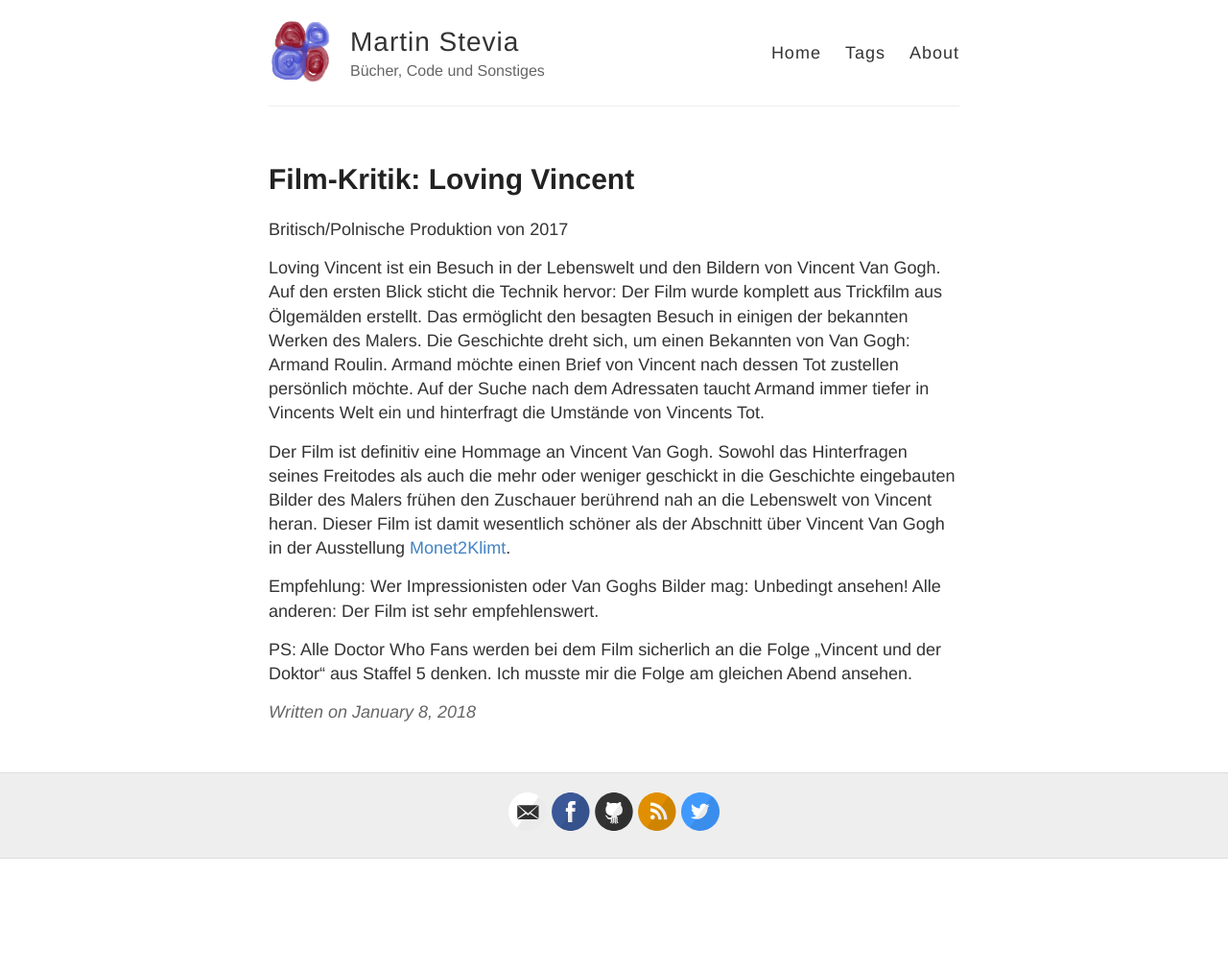
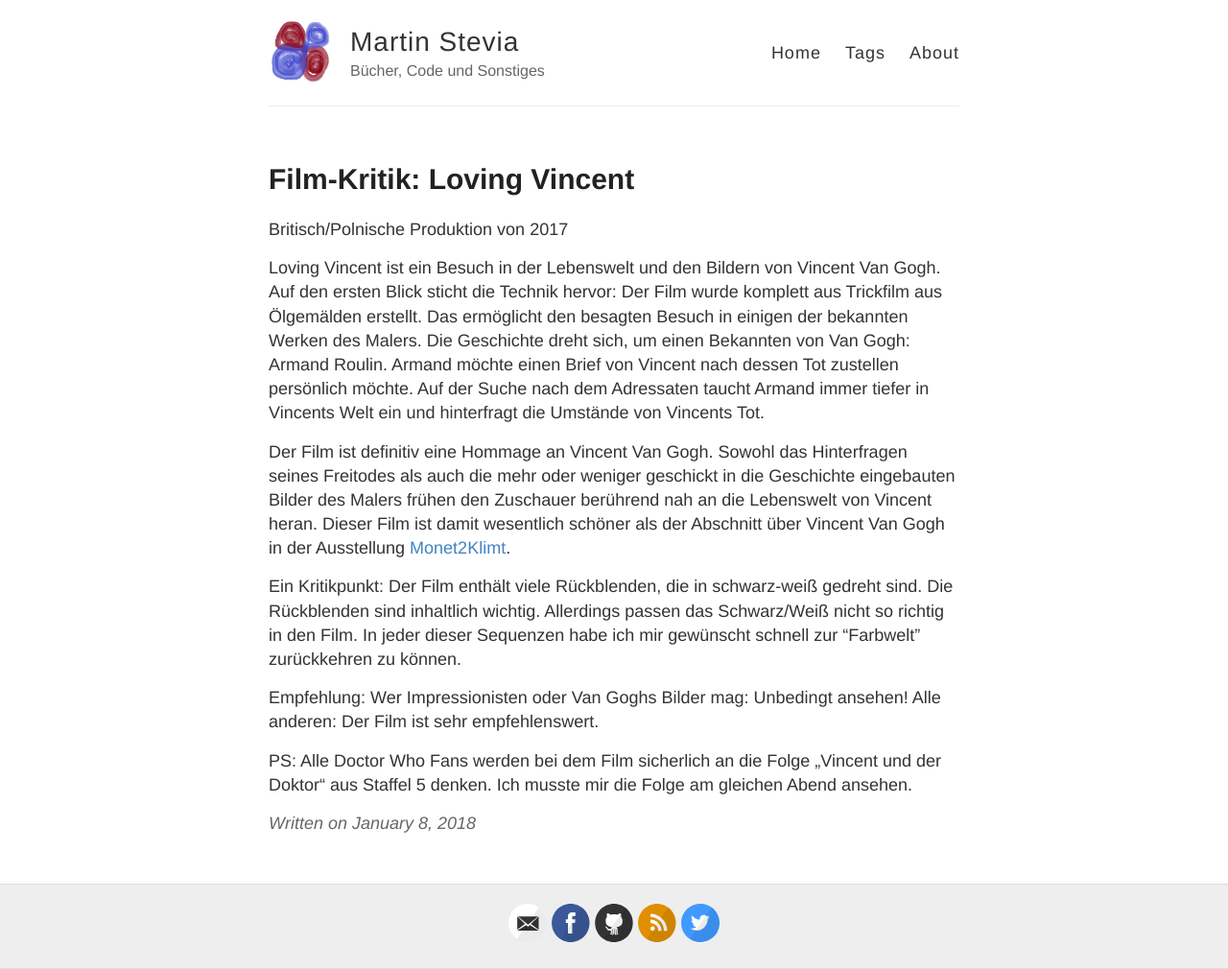
Before and after one commit to msuesskraut/msuesskraut.github.io, a Jekyll site: the page built from _posts/2018-1-8-Loving-Vincent.md, in a window 1280 px wide. Shown: the whole page at 96% size. Built offline with Jekyll 4.4.1, drawn with Linux system fonts in a browser that asks for light colours; before the commit the page ends 900 px from its top, so only the background shows below that.

Commit message:
Added critic about b/w to Loving Vincent review

```diff
--- a/_posts/2018-1-8-Loving-Vincent.md
+++ b/_posts/2018-1-8-Loving-Vincent.md
@@ -11,6 +11,8 @@ Loving Vincent ist ein Besuch in der Lebenswelt und den Bildern von Vincent Van
 
 Der Film ist definitiv eine Hommage an Vincent Van Gogh. Sowohl das Hinterfragen seines Freitodes als auch die mehr oder weniger geschickt in die Geschichte eingebauten Bilder des Malers frühen den Zuschauer berührend nah an die Lebenswelt von Vincent heran.  Dieser Film ist damit wesentlich schöner als der Abschnitt über Vincent Van Gogh in der Ausstellung [Monet2Klimt](https://monet2klimt.de/).
 
+Ein Kritikpunkt: Der Film enthält viele Rückblenden, die in schwarz-weiß gedreht sind. Die Rückblenden sind inhaltlich wichtig. Allerdings passen das Schwarz/Weiß nicht so richtig in den Film. In jeder dieser Sequenzen habe ich mir gewünscht schnell zur "Farbwelt" zurückkehren zu können.
+
 Empfehlung: Wer Impressionisten oder Van Goghs Bilder mag: Unbedingt ansehen! Alle anderen: Der Film ist sehr empfehlenswert.
 
 PS: Alle Doctor Who Fans werden bei dem Film sicherlich an die Folge „Vincent und der Doktor“ aus Staffel 5 denken. Ich musste mir die Folge am gleichen Abend ansehen.
```
